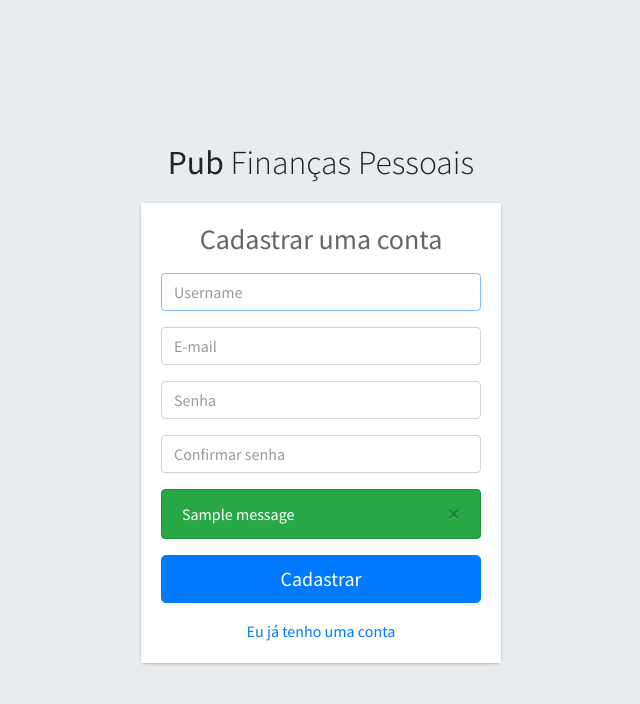
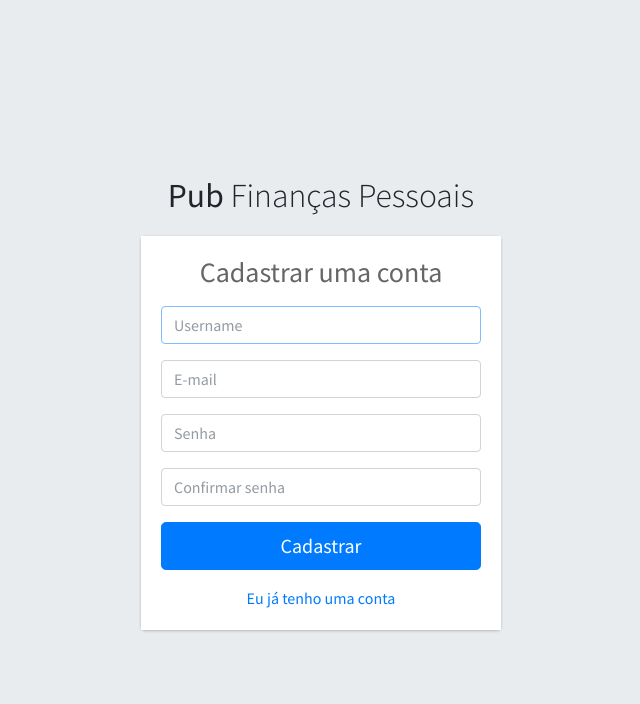
Before and after one commit to GustavoLaureth/DesafioPubFuture, a Django app: page /cadastro/ in a window 1280 px wide. Shown: the top 704 px of the page, without its empty margins (319-959 px from the left). Run offline with Django 4.2, Linux system fonts and the light colour scheme; tables that the repository leaves empty hold one stand-in row (values such as "Sample post"); one stand-in notice (Sample message) is shown; some libraries are stand-ins or nearby versions.

Commit message:
bug/fix register

```diff
--- a/desafio_pub_future/templates/pages/register.html
+++ b/desafio_pub_future/templates/pages/register.html
@@ -23,30 +23,18 @@
 
             <input type="password" name="password2" id="inputPassword1" class="form-control mb-3" placeholder="Confirmar senha" required>
 
-            {% for field in login_form %}
+            {% for field in registration_form %}
             <p>
               {% for error in field.errors %}
             <p style="color: red;">{{error}}</p>
             {% endfor %}
             </p>
             {% endfor %}
-            {% if login_form.non_field_errors %}
+            {% if registration_form.non_field_errors %}
             <div style="color: red;">
-              <p>{{login_form.non_field_errors}}</p>
+              <p>{{registration_form.non_field_errors}}</p>
             </div>
 
-            {% endif %}
-
-            {% if messages %}
-            {% for message in messages %}
-            <div class="alert {{message.tags}} alert-dismissible fade show" role="alert">
-              {{ message }}
-              <button type="button" class="close" data-dismiss="alert" aria-label="Close">
-                <span aria-hidden="true">&times;</span>
-              </button>
-            </div>
-
-            {% endfor %}
             {% endif %}
 
             <button class="btn btn-lg btn-primary btn-block mb-3" type="submit">Cadastrar</button>
```
